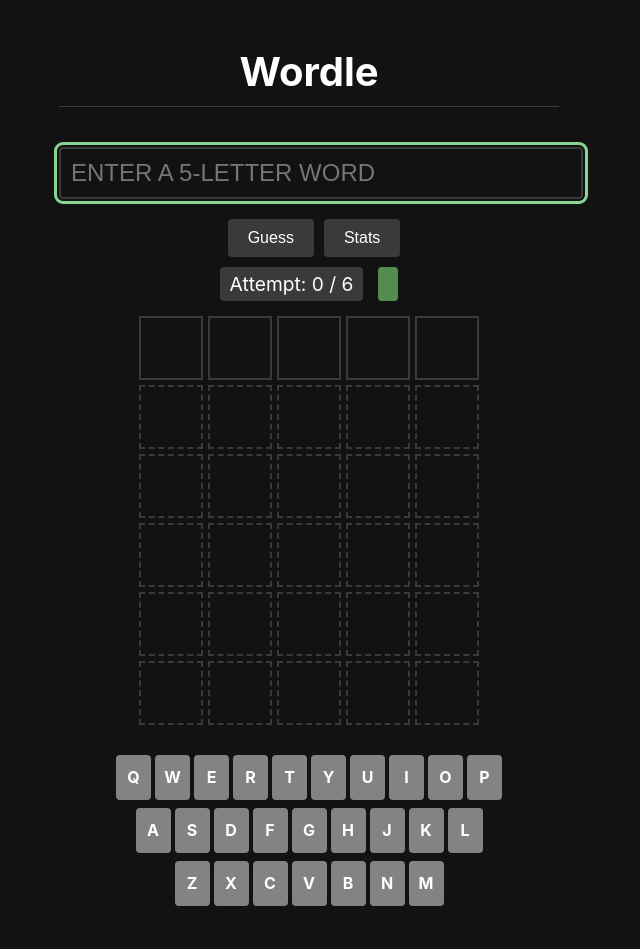
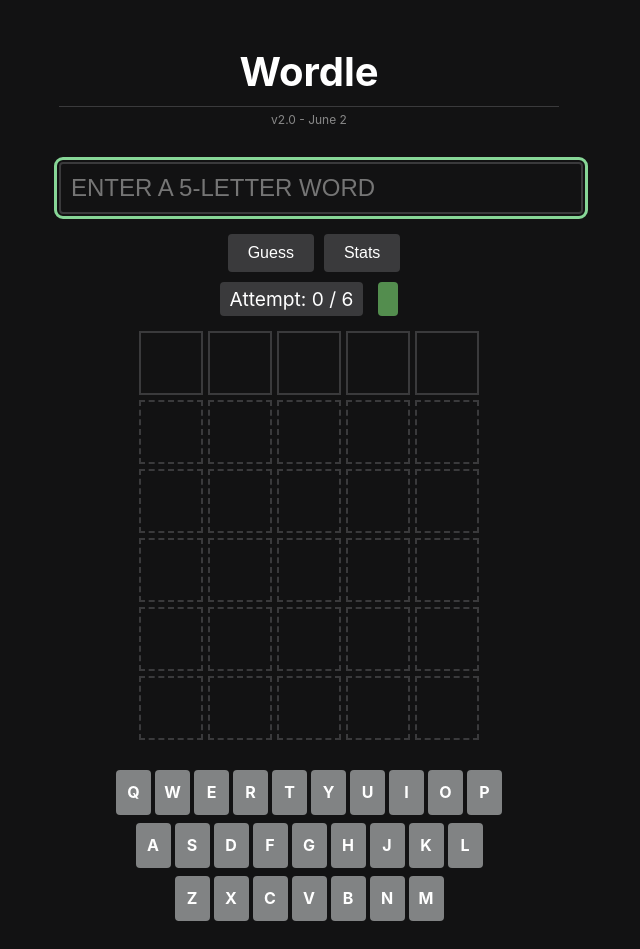
Before and after one commit to frankiholly/wordlelearn, a React (Create React App) app: page / in a window 1280 px wide. Shown: the whole page, without its empty margins (331-971 px from the left). Built offline with nearby package versions, Linux system fonts and the light colour scheme.

Commit message:
Add version display to help track updates

```diff
--- a/src/App.css
+++ b/src/App.css
@@ -315,6 +315,13 @@ button:disabled {
   background-color: #538d4e;
 }
 
+.version-info {
+  font-size: 0.75rem;
+  color: #888;
+  margin-top: -15px;
+  margin-bottom: 15px;
+}
+
 @keyframes flipTile {
   0% {
     transform: rotateX(0deg);
--- a/src/App.js
+++ b/src/App.js
@@ -487,6 +487,7 @@ function App() {
   return (
     <div className="App">
       <h1 className="title">Wordle</h1>
+      <div className="version-info">v2.0 - June 2</div>
 
       {/* Accessibility skiplink */}
       <a href="#game-controls" className="sr-only">Skip to game controls</a>
```
